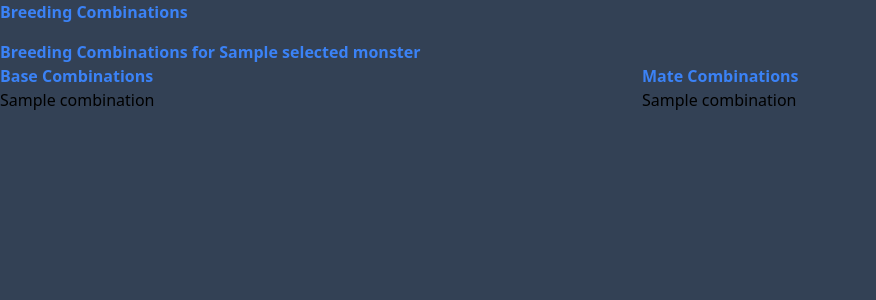
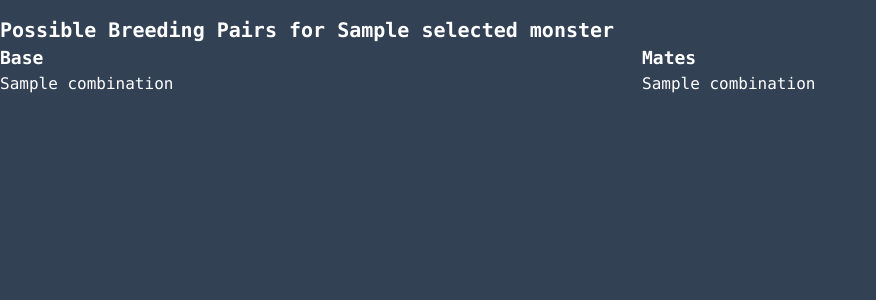
Before and after one commit to 0ceanSlim/dwm-app, a Flask app: template templates/breeding.html in a window 1280 px wide. Shown: the top 300 px of the page, without its empty margins (0-876 px from the left). Run offline with Flask 3, Linux system fonts and the light colour scheme; the template is opened without the code that fills it: most values are stand-ins (such as "Sample title", 1, 10 or a date in 2020).

Commit message:
failed at scaling modules in index...

```diff
--- a/static/style/output.css
+++ b/static/style/output.css
@@ -636,6 +706,16 @@ video {
   line-height: 2rem;
 }
 
+.text-lg {
+  font-size: 1.125rem;
+  line-height: 1.75rem;
+}
+
+.text-xl {
+  font-size: 1.25rem;
+  line-height: 1.75rem;
+}
+
 .font-black {
   font-weight: 900;
 }
--- a/templates/breeding.html
+++ b/templates/breeding.html
@@ -8,17 +8,15 @@
     <title>Breeding Combinations</title>
     <link rel="stylesheet" href="../static/style/output.css" />
   </head>
-  <body class="bg-slate-700">
-    <h1 class="font-bold text-blue-500">Breeding Combinations</h1>
-
+  <body class="bg-slate-700 font-mono text-white">
     <div id="breedingCombinations">
       {% if selected_monster %}
-      <h2 class="font-bold text-blue-500 mt-4">
-        Breeding Combinations for {{ selected_monster.name }}
+      <h2 class="font-bold text-xl mt-4">
+        Possible Breeding Pairs for {{ selected_monster.name }}
       </h2>
       <div class="grid grid-cols-2 gap-1">
         <div class="col-span-1">
-          <h3 class="font-bold text-blue-500">Base Combinations</h3>
+          <h3 class="font-bold text-lg">Base</h3>
           <ul>
             {% for combination in selected_monster.base_combinations %}
             <li>{{ combination }}</li>
@@ -26,7 +24,7 @@
           </ul>
         </div>
         <div class="col-span-1">
-          <h3 class="font-bold text-blue-500">Mate Combinations</h3>
+          <h3 class="font-bold text-lg">Mates</h3>
           <ul>
             {% for combination in selected_monster.mate_combinations %}
             <li>{{ combination }}</li>
```
Also changed, not shown: other parts of static/style/output.css (+70 -0 lines), static/js/index.js (+30 -0 lines), templates/index.html (+3 -8 lines).
